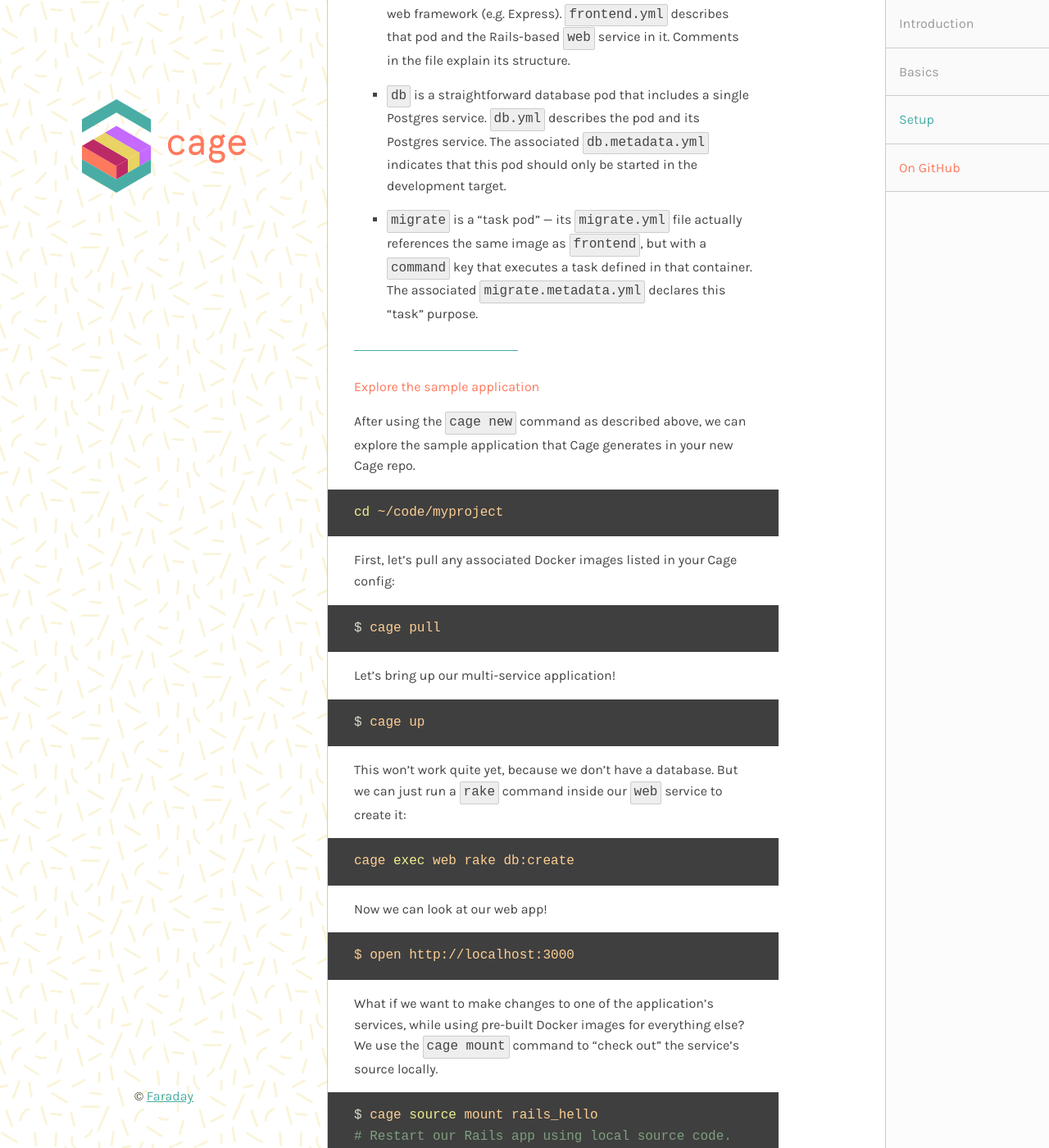
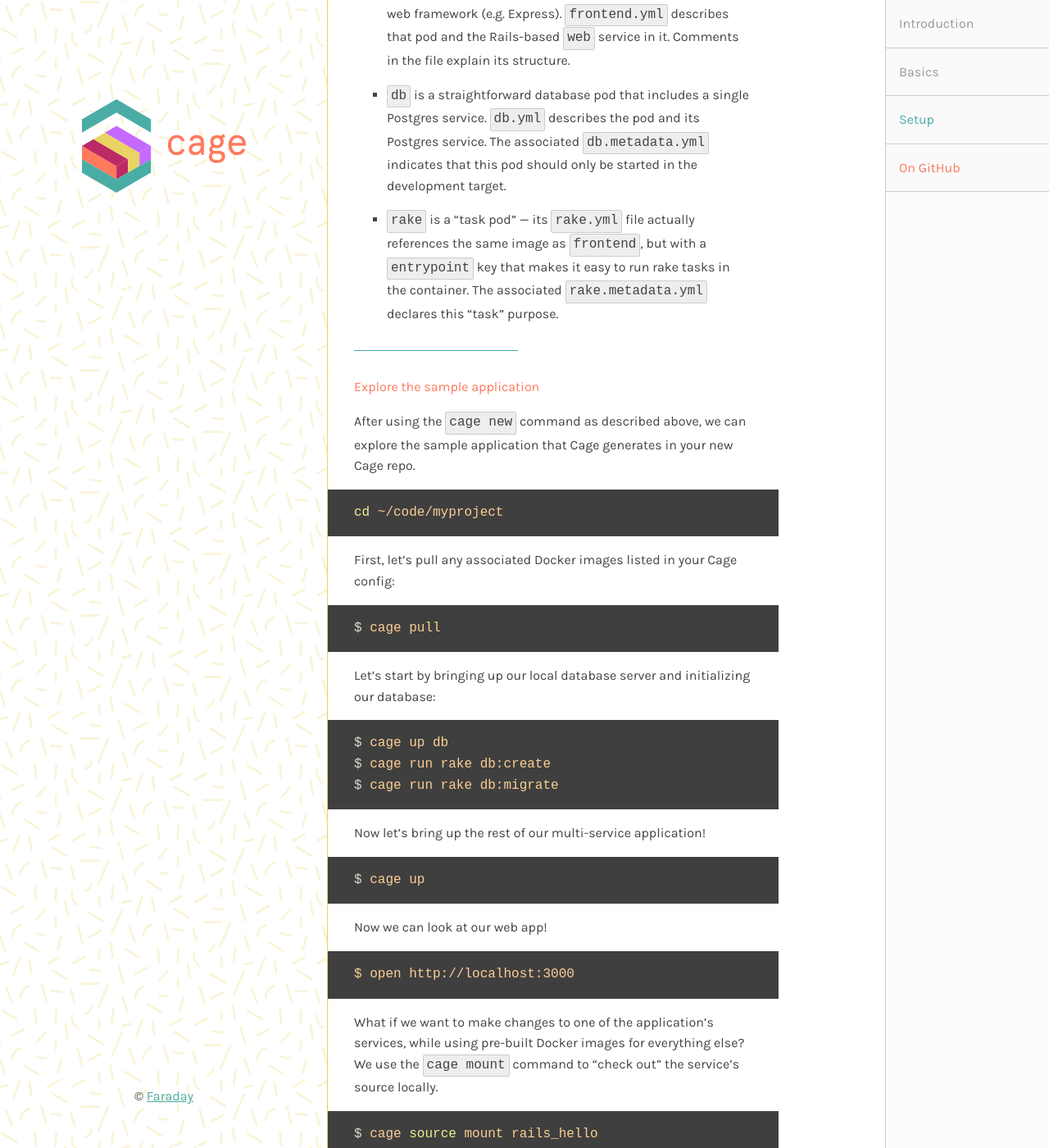
Before and after one commit to faradayio/cage.faraday.io, a Jekyll site: the page built from setup.md, in a window 1280 px wide and 1400 px high, scrolled down 1595 px. Shown: the whole window at 82% size. Built offline with Jekyll 4.4.1, drawn with Linux system fonts in a browser that asks for light colours; nearby versions of some CDN libraries; some of the changed text lies outside the part shown.

Commit message:
Update tutorial for the updated `new` app

````diff
--- a/setup.md
+++ b/setup.md
@@ -73,7 +73,7 @@ The `cage new` command starts us off with a few pods that serve as examples.
 
 * `db` is a straightforward database pod that includes a single Postgres service. `db.yml` describes the pod and its Postgres service. The associated `db.metadata.yml` indicates that this pod should only be started in the development target.
 
-* `migrate` is a "task pod" — its `migrate.yml` file actually references the same image as `frontend`, but with a `command` key that executes a task defined in that container. The associated `migrate.metadata.yml` declares this "task" purpose.
+* `rake` is a "task pod" — its `rake.yml` file actually references the same image as `frontend`, but with a `entrypoint` key that makes it easy to run rake tasks in the container. The associated `rake.metadata.yml` declares this "task" purpose.
 
 </section>
 
@@ -92,17 +92,18 @@ First, let's pull any associated Docker images listed in your Cage config:
 $ cage pull
 ```
 
-Let's bring up our multi-service application!
+Let's start by bringing up our local database server and initializing our database:
+
+``` shell
+$ cage up db
+$ cage run rake db:create
+$ cage run rake db:migrate
+```
+
+Now let's bring up the rest of our multi-service application!
 
 ``` shell
 $ cage up
-```
-
-This won't work quite yet, because we don't have a database.  But we can
-just run a `rake` command inside our `web` service to create it:
-
-``` shell
-cage exec web rake db:create
 ```
 
 Now we can look at our web app!
@@ -126,10 +127,10 @@ After we've made some changes, we'll want to run tests:
 $ cage test web
 ```
 
-Some one-time tasks are important enough to have a task pod defined, such as `migrate` in the example application:
+Some one-time tasks are important enough to have a task pod defined, such as `rake` in the example application:
 
 ``` shell
-$ cage run migrate
+$ cage run rake -T
 ```
 
 And there are always times when you just need to shell into the service:
````
